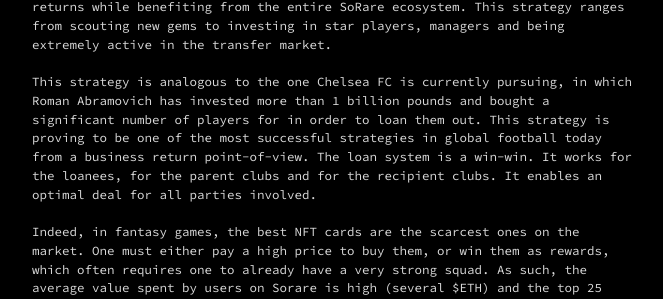
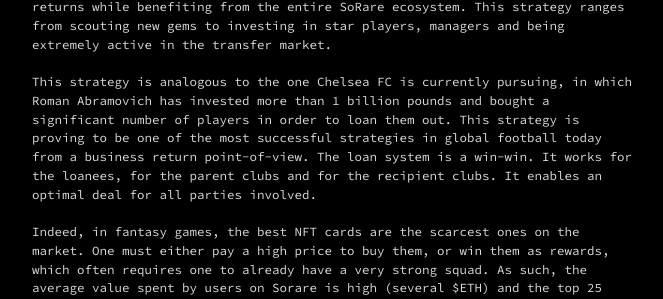
Before and after one commit to pylades/Pylades-Hedge-Fund, a Jekyll site: the page built from memorandum.md, in a window 1280 px wide. Shown: the part 228-527 px from the top of the page, without its empty margins (308-971 px from the left). Built offline with Jekyll 4.4.1, drawn with Linux system fonts in a browser that asks for light colours.

Commit message:
Update memorandum.md
Remove a typo in the text from "for in order" to "in order".

```diff
--- a/memorandum.md
+++ b/memorandum.md
@@ -9,7 +9,7 @@ BlackPool aims to become a leading provider of financial derivatives in digital
 
 <br />Blackpool has adopted a diversified strategy in order to maximise shareholder returns while benefiting from the entire SoRare ecosystem. This strategy ranges from scouting new gems to investing in star players, managers and being extremely active in the transfer market.
 
-<br />This strategy is analogous to the one Chelsea FC is currently pursuing, in which Roman Abramovich has invested more than 1 billion pounds and bought a significant number of players for in order to loan them out. This strategy is proving to be one of the most successful strategies in global football today from a business return point-of-view. The loan system is a win-win. It works for the loanees, for the parent clubs and for the recipient clubs. It enables an optimal deal for all parties involved.
+<br />This strategy is analogous to the one Chelsea FC is currently pursuing, in which Roman Abramovich has invested more than 1 billion pounds and bought a significant number of players in order to loan them out. This strategy is proving to be one of the most successful strategies in global football today from a business return point-of-view. The loan system is a win-win. It works for the loanees, for the parent clubs and for the recipient clubs. It enables an optimal deal for all parties involved.
 
 <br />Indeed, in fantasy games, the best NFT cards are the scarcest ones on the market. One must either pay a high price to buy them, or win them as rewards, which often requires one to already have a very strong squad. As such, the average value spent by users on Sorare is high (several $ETH) and the top 25 users approximately own half of the current global cards market cap ($1M) according to [SorareData.com](https://SorareData.com).
 
```
